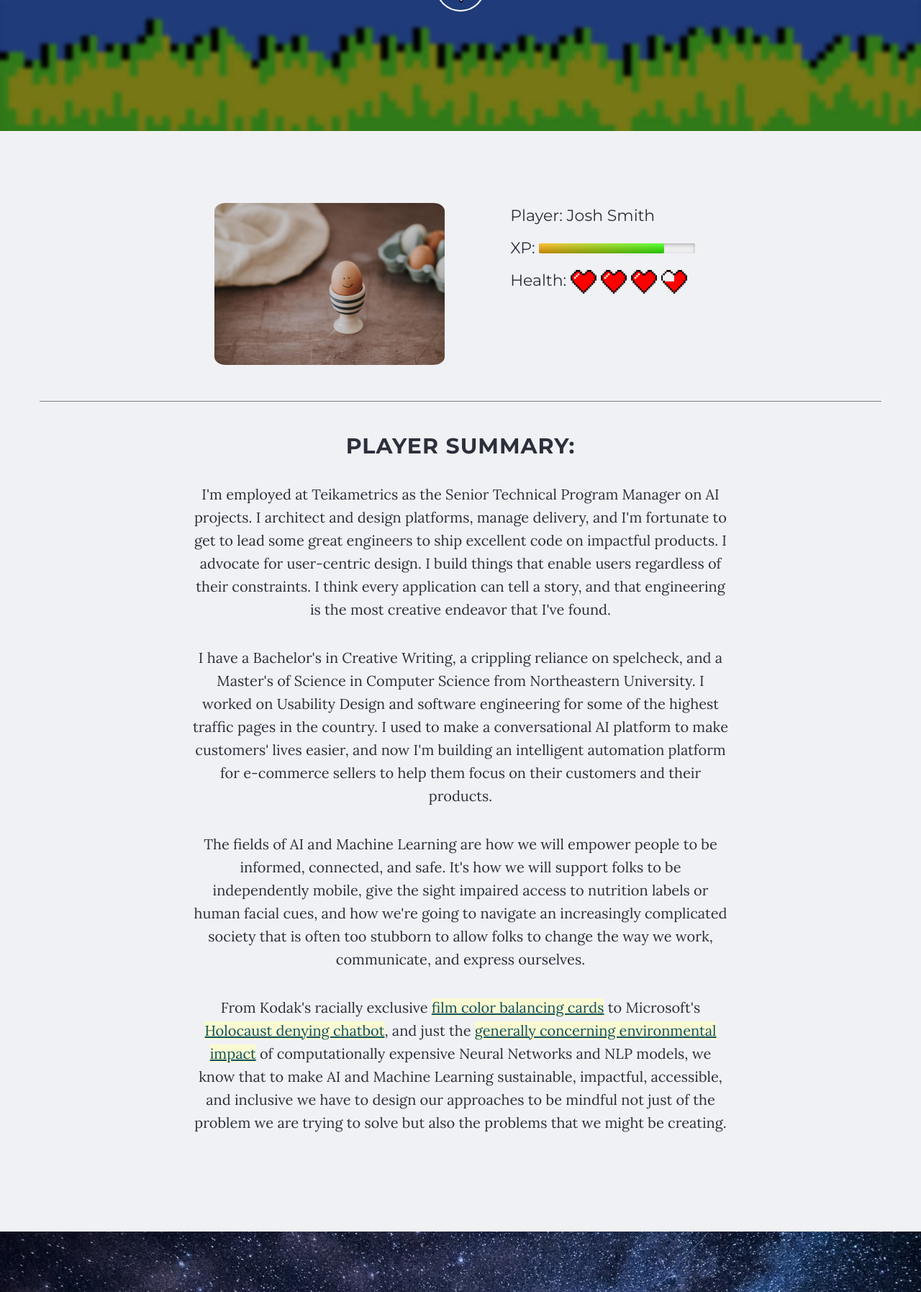
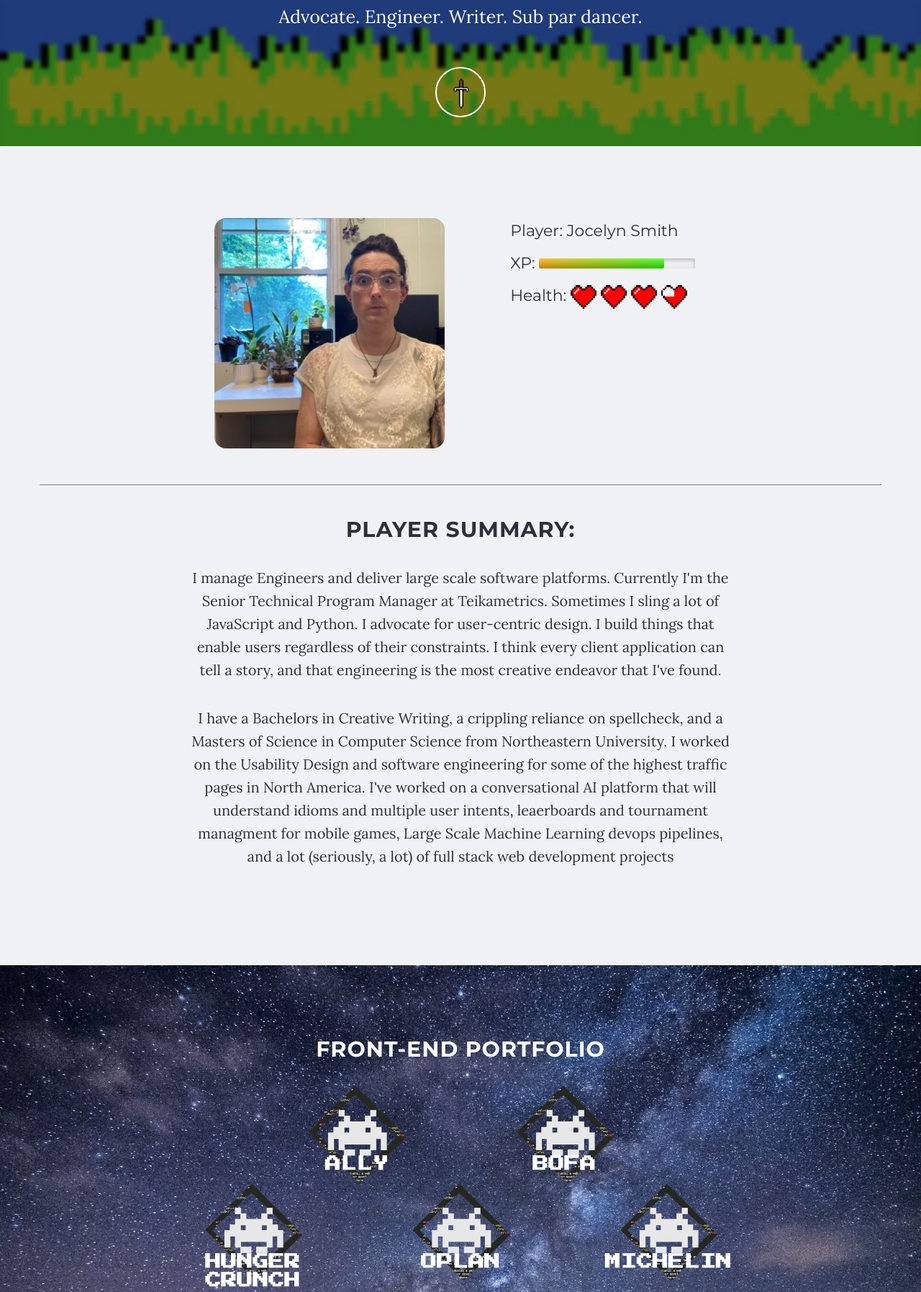
Before and after one commit to JocelynWordSmith/portfolio, a plain HTML site: page index.html in a window 1280 px wide. Shown: the part 618-2413 px from the top of the page at 72% size. Drawn offline with nearby package versions, Linux system fonts and the light colour scheme.

Commit message:
updated with new name

```diff
--- a/css/main.css
+++ b/css/main.css
@@ -359,7 +359,7 @@ progress[value]::-webkit-progress-value {
 }*/
 
 .brand-heading img {
-    width: 40%;
+    width: 100%;
 }
 
 .intro .intro-body .brand-heading {
--- a/index.html
+++ b/index.html
@@ -6,9 +6,9 @@
     <meta charset="utf-8">
     <meta http-equiv="X-UA-Compatible" content="IE=edge">
     <meta name="viewport" content="width=device-width, initial-scale=1">
-    <meta name="description" content="Josh Smith is a kick ass software engineer that wants to make stuff for you. If you already have stuff, he'd love to help make it better.">
-    <meta name="author" content="Josh Smith">
-    <title>Josh Smith's Portfolio</title>
+    <meta name="description" content="Jocelyn Smith is a kick ass software engineer that wants to make stuff for you. If you already have stuff, she'd love to help make it better.">
+    <meta name="author" content="Jocelyn Smith">
+    <title>Jocelyn Smith's Portfolio</title>
     <!-- Bootstrap Core CSS -->
     <!-- <link href="css/bootstrap.min.css" rel="stylesheet"> -->
     <!-- Custom CSS -->
@@ -49,11 +49,10 @@
             <div class="container">
                 <div class="row">
                     <div class="col-md-8 col-md-offset-2">
-                        <h1 aria-label="Josh Smith logo" class="brand-heading">
-                            <img src="img/jsmith-copy-2.png" aria-hidden="true">
-                            <img src="img/jsmith-copy-3.png" aria-hidden="true">
+                        <h1 aria-label="Jocelyn Smith logo" class="brand-heading">
+                            <img src="img/name.png" aria-hidden="true">
                         </h1>
-                        <p class="intro-text">Software Engineer. Writer. Sub par dancer.</p>
+                        <p class="intro-text">Advocate. Engineer. Writer. Sub par dancer.</p>
                         <a href="#about" class="btn btn-circle page-scroll" aria-label="about">
                             <img class="sword-down" src="img/sword-down.png" aria-hidden="true">
                         </a>
@@ -67,10 +66,10 @@
         <div class="about-section">
             <div class="container">
                 <div class="player-img">
-                    <img class="profile-img" src="img/annie-spratt-egg-smol.jpg" alt="egg">
+                    <img class="profile-img" src="img/jocelyn.jpeg" alt="Jocelyn Smith sitting by her desk">
                 </div>
                 <div class="player-stats">
-                    <p>Player: Josh Smith</p>
+                    <p>Player: Jocelyn Smith</p>
                     <p>XP: <progress id="file" max="10000" value="8000"> 80% </progress></p>
                     <p aria-label="health bar">Health:
                         <img src="img/heart-icon.png" alt="video game heart">
@@ -85,22 +84,17 @@
                     <div class="col-lg-8 col-lg-offset-2">
                         <h2>Player Summary:</h2>
                         <p>
-                            I'm employed at Teikametrics as the Senior Technical Program Manager on AI projects.
-                            I architect and design platforms, manage delivery, and I'm fortunate to get to lead some great engineers to ship excellent code on impactful products.
-                            I advocate for user-centric design. I build things that enable users regardless of their constraints. I think every
-                            application can tell a story, and that engineering is the most creative endeavor that I've found.
+                            I manage Engineers and deliver large scale software platforms. Currently I'm the Senior Technical Program Manager at Teikametrics.
+                            Sometimes I sling a lot of JavaScript and Python. I advocate for user-centric design. I build things that enable users regardless of their constraints. I think every
+                            client application can tell a story, and that engineering is the most creative endeavor that I've found.
                         </p>
                         <p>
-                            I have a Bachelor's in Creative Writing, a crippling reliance on spelcheck, and a Master's of Science in Computer Science
-                            from Northeastern University. I worked on Usability Design and software engineering for some of the highest traffic pages
-                            in the country. I used to make a conversational AI platform to make customers' lives easier, and now I'm building an intelligent automation platform
-                            for e-commerce sellers to help them focus on their customers and their products.
+                            I have a Bachelors in Creative Writing, a crippling reliance on spellcheck, and a Masters of Science in Computer Science
+                            from Northeastern University. I worked on the Usability Design and software engineering for some of the highest traffic pages
+                            in North America. I've worked on a conversational AI platform that will understand idioms and multiple user intents,
+                            leaerboards and tournament managment for mobile games, Large Scale Machine Learning devops pipelines, and a lot (seriously, a lot) of full stack web development projects
                         </p>
-                        <p>
-                            The fields of AI and Machine Learning are how we will empower people to be informed, connected, and safe.
-                            It's how we will support folks to be independently mobile, give the sight impaired access to nutrition labels or human facial cues, and how we're going to
-                            navigate an increasingly complicated society that is often too stubborn to allow folks to change the way we work, communicate, and express ourselves.
-                        </p>
+                        <!--
                         <p>
                             From Kodak's racially exclusive <a href="https://www.nytimes.com/2019/04/25/lens/sarah-lewis-racial-bias-photography.html">film color balancing cards</a> to Microsoft's
                             <a href="https://www.theverge.com/2016/3/24/11297050/tay-microsoft-chatbot-racist">Holocaust denying chatbot</a>,
@@ -108,6 +102,11 @@
                             and NLP models, we know that to make AI and Machine Learning sustainable, impactful, accessible, and inclusive we have to design our approaches to be mindful not just
                             of the problem we are trying to solve but also the problems that we might be creating.
                         </p>
+                        <p>
+                            I don't compromise on User Accessibility, Usability, and platform sustainability. Automation, developer enablement,
+                            ADA compliance, CI/CD, testing, and healthy SDLC are non-negotiable. But if you're not there yet, I'd be happy to help.
+                        </p>
+                        -->
                     </div>
                 </div>
             </div>
@@ -199,8 +198,7 @@
                     <h4 class="modal-title" id="hcModalLabel">Hunger Crunch</h4>
                 </div>
                 <div class="modal-body">
-                    <p class="modal-body-text">As my final project for the development class I took at The Iron Yard Academy in Greenville, SC, I developed
-                        a web app for a game called hunger crunch. The game can currently be found at the
+                    <p class="modal-body-text">I developed a web app for a game called hunger crunch. The game can currently be found at the
                         <a href="http://www.hungercrunch.com/">Hunger Crunch</a> website, or on the iOS App Store. The app is scheduled to get a test run with about
                         700 users in September of 2014, after which it will go live for regular use.</p>
                     <img src="img/hc1.jpg" class="mod-image" alt="hunger crunch website screen capture">
@@ -564,9 +562,6 @@
                     <span data-iterate="signoff">
                         <h2>{{header}}</h2>
                         <p>{{copy1}}</p>
-                        <p>Email me at
-                            <a href="{{emailHref}}">{{email}}</a>
-                        </p>
                         <p>{{copy2}}</p>
                     </span>
                     <ul class="list-inline banner-social-buttons">
--- a/js/main.js
+++ b/js/main.js
@@ -1,7 +1,7 @@
 // TODO: move all of this into seperate JSON content files
 const dataReplace = [{
     "type": "contact-link",
-    "content": "<li><a href=\"mailto:joshuawordsmith@gmail.com\" class=\"btn btn-default btn-lg\"><i class=\"fa fa-envelope fa-fw\"></i><span class=\"network-name\">Contact Josh</span></a></li>"
+    "content": "<li><a href=\"mailto:joshuawordsmith@gmail.com\" class=\"btn btn-default btn-lg\"><i class=\"fa fa-envelope fa-fw\"></i><span class=\"network-name\">Contact Jocelyn</span></a></li>"
 }, {
     "type": "close-button",
     "content": "<button type=\"button\" class=\"btn btn-default\" data-dismiss=\"modal\">Close</button>"
@@ -35,9 +35,9 @@ const dataReplace = [{
             "text": "Github"
         }],
         "signoff": [{
-            "header": "Contact Joshua Smith",
+            "header": "Contact Jocelyn Smith",
             "copy1": "Whether you liked anything enough to talk about working together, or hated anything enough that you need to let me know, I look forward to hearing from you.",
-            "email": "JoshuaWordSmith@gmail.com",
+            "email": "Email me",
             "emailHref": "mailto:joshuawordsmith@gmail.com",
             "copy2": "References and sweet drum solos available upon request."
         }]
```
Also changed, not shown: img/jocelyn.jpeg (added), img/name.png (added).
